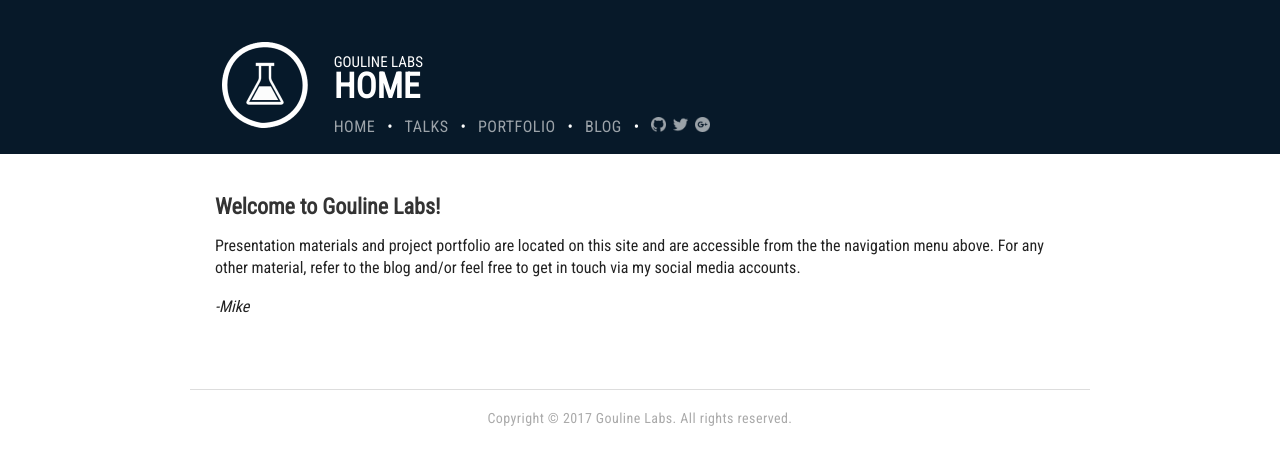
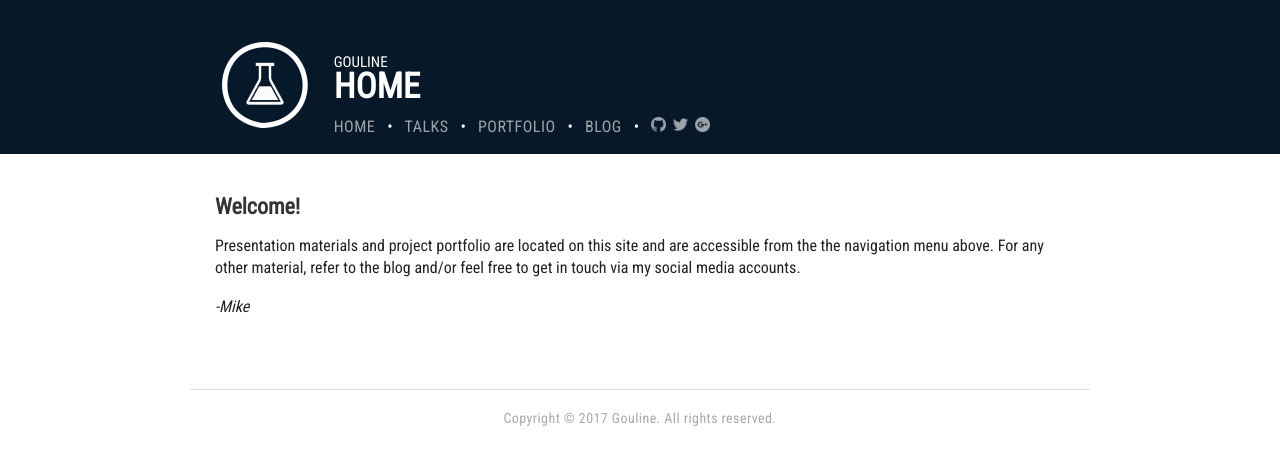
Before and after one commit to gouline/gouline.github.io, a Jekyll site: the page built from index.md, in a window 1280 px wide. Shown: the top 465 px of the page. Built offline with Jekyll 4.4.1, drawn with Linux system fonts in a browser that asks for light colours; nearby versions of some CDN libraries.

Commit message:
Update title

```diff
--- a/_config.yml
+++ b/_config.yml
@@ -21,7 +21,7 @@ url: "https://gouline.net"
 # url: "http://127.0.0.1:4000"
 
 # Content
-title: "Gouline Labs"
+title: "Gouline"
 
 # Social
 social_github: "mgouline"
--- a/index.md
+++ b/index.md
@@ -1,10 +1,10 @@
 ---
 layout: post
 title: Home
-description: Talk materials, portfolio and links for Gouline Labs.
+description: Talk materials, portfolio and links for Gouline.
 ---
 
-## Welcome to Gouline Labs!
+## Welcome!
 
 Presentation materials and project portfolio are located on this site and are
 accessible from the the navigation menu above. For any other material, refer to
```
Also changed, not shown: README.md.
